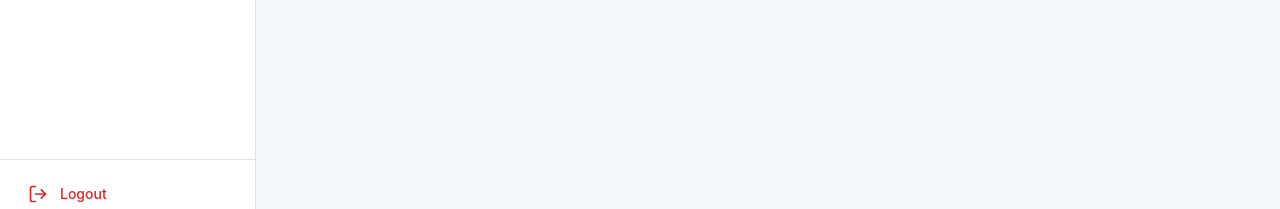
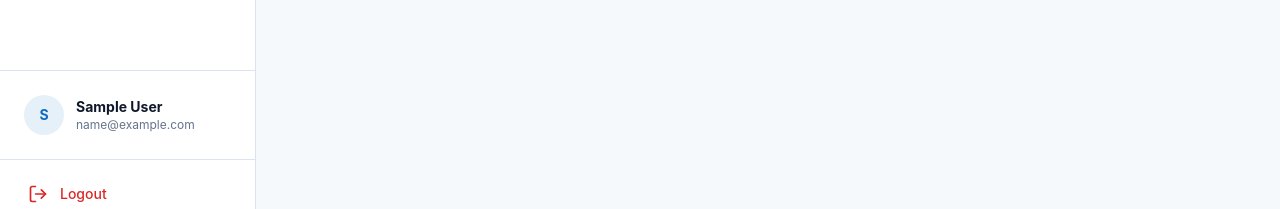
Before and after one commit to Athuldevan/Doctor-Booking-Application-Client, a React (Vite) app: page /admin/appointments in a window 1280 px wide. Shown: the part 572-781 px from the top of the page. Built offline with nearby package versions, Linux system fonts and the light colour scheme; no server answers; sample sign-in values are in the browser's storage.

Commit message:
feat:Added the name of the logged in user

```diff
--- a/src/components/layouts/AdminLayout.tsx
+++ b/src/components/layouts/AdminLayout.tsx
@@ -90,6 +90,22 @@ export default function AdminLayout() {
           ))}
         </nav>
 
+        <div className="mt-auto border-t border-border p-4">
+          <div className="flex items-center gap-3 px-2 py-2">
+            <div className="flex h-10 w-10 items-center justify-center rounded-full bg-primary/10 text-sm font-bold text-primary capitalize">
+              {user?.name?.charAt(0) || "A"}
+            </div>
+            <div className="overflow-hidden">
+              <p className="truncate text-sm font-bold text-foreground capitalize">
+                {user?.name || "Admin"}
+              </p>
+              <p className="truncate text-xs text-muted">
+                {user?.email || "admin@example.com"}
+              </p>
+            </div>
+          </div>
+        </div>
+
         <div className="border-t border-border p-3">
           <button
             onClick={handleLogout}
--- a/src/components/layouts/PatientLayout.tsx
+++ b/src/components/layouts/PatientLayout.tsx
@@ -86,6 +86,22 @@ export default function PatientLayout() {
 
         </div>
 
+        <div className="mt-auto border-t border-border p-4">
+          <div className="flex items-center gap-3 px-2 py-2">
+            <div className="flex h-10 w-10 items-center justify-center rounded-full bg-primary/10 text-sm font-bold text-primary capitalize">
+              {user?.name?.charAt(0) || "P"}
+            </div>
+            <div className="overflow-hidden">
+              <p className="truncate text-sm font-bold text-foreground capitalize">
+                {user?.name || "Patient"}
+              </p>
+              <p className="truncate text-xs text-muted">
+                {user?.email || "patient@example.com"}
+              </p>
+            </div>
+          </div>
+        </div>
+
         <div className="border-t border-border p-3">
           <button
             onClick={handleLogout}
--- a/src/hooks/useAuth.ts
+++ b/src/hooks/useAuth.ts
@@ -50,11 +50,13 @@ export const useLogout = () => {
   });
 };
 
-export const useUser = () => {
+import { IUser } from "../types/user";
+
+export const useUser = (): IUser | null => {
   const userStr = localStorage.getItem("user");
   if (!userStr) return null;
   try {
-    return JSON.parse(userStr);
+    return JSON.parse(userStr) as IUser;
   } catch (error) {
     return null;
   }
--- a/src/pages/auth/LoginPage.tsx
+++ b/src/pages/auth/LoginPage.tsx
@@ -10,7 +10,7 @@ import { LockIcon, Mail } from "lucide-react";
 import { getErrorMessage } from "../../utils/getErrorMessage";
 import { toast } from "react-toastify";
 
-type LoginRole = "patient" | 'admin';
+type LoginRole = "patient" | "admin";
 
 interface LoginForm {
   email: string;
--- /dev/null
+++ b/src/types/user.ts
@@ -0,0 +1,9 @@
+export type Role = "admin" | "patient" | "doctor";
+
+export interface IUser {
+  _id: string;
+  name: string;
+  email: string;
+  role: Role;
+  phone?: string;
+}
```
